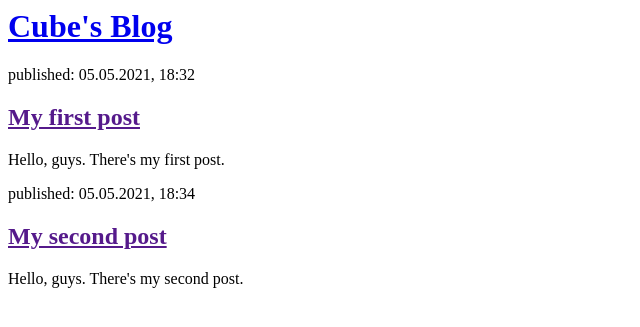
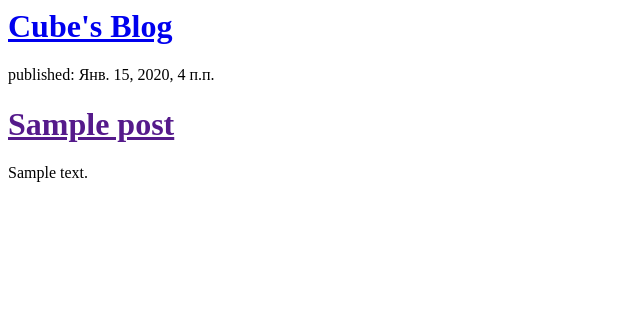
Before and after one commit to Chelovechina/Cube_blog, a Django app: page / in a window 1280 px wide. Shown: the top 327 px of the page, without its empty margins (0-640 px from the left). Run offline with Django 3.2, Linux system fonts and the light colour scheme; tables that the repository leaves empty hold one stand-in row (values such as "Sample post").

Commit message:
Modified templates to display posts from database.

```diff
--- a/blog/templates/blog/post_list.html
+++ b/blog/templates/blog/post_list.html
@@ -7,16 +7,13 @@
       <h1><a href="/">Cube's Blog</a></h1>
     </div>
 
-    <div>
-      <p>published: 05.05.2021, 18:32</p>
-      <h2><a href="">My first post</a></h2>
-      <p>Hello, guys. There's my first post.</p>
-    </div>
+    {% for post in posts %}
+        <div>
+            <p>published: {{ post.published_date }}</p>
+            <h1><a href="">{{ post.title }}</a></h1>
+            <p>{{ post.text|linebreaksbr }}</p>
+        </div>
+    {% endfor %}
 
-    <div>
-      <p>published: 05.05.2021, 18:34</p>
-      <h2><a href="">My second post</a></h2>
-      <p>Hello, guys. There's my second post.</p>
-    </div>
   </body>
 </html>
--- a/blog/views.py
+++ b/blog/views.py
@@ -1,4 +1,7 @@
 from django.shortcuts import render
+from django.utils import timezone
+from .models import Post
 
 def post_list(request):
-    return render(request, 'blog/post_list.html', {})
+    posts = Post.objects.filter(published_date__lte=timezone.now()).order_by('published_date')
+    return render(request, 'blog/post_list.html', {'posts': posts})
```
